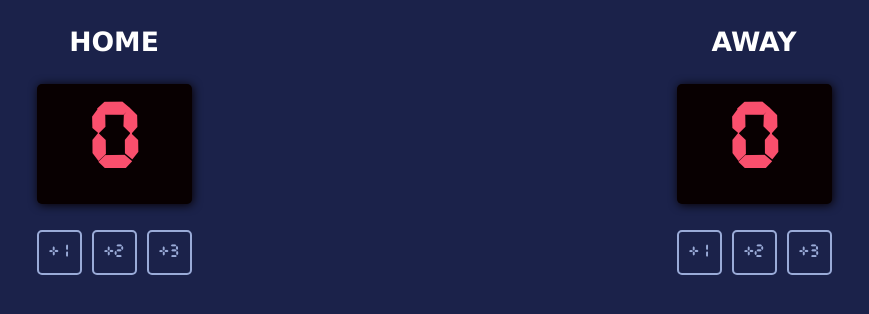
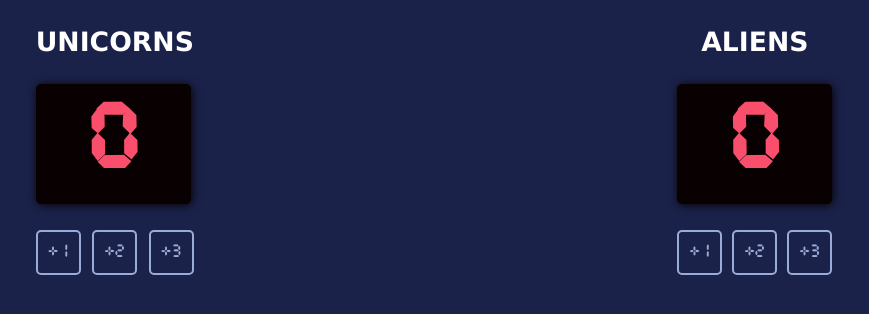
Before and after one commit to diegostdesign/scoreboard, a website built with Vite: page index.html in a window 1280 px wide. Shown: the whole page, without its empty margins (206-1075 px from the left). Built offline with nearby package versions, Linux system fonts and the light colour scheme.

Commit message:
Add customized team names

```diff
--- a/index.html
+++ b/index.html
@@ -5,7 +5,7 @@
     <body>
         <div class="container">
             <div>
-                <h3 class="header">HOME</h3>
+                <h3 class="header">UNICORNS</h3>
                 <div class="board">
                     <h2 id="scoreboard-one" class="score">0</h2>
                 </div>
@@ -16,7 +16,7 @@
                 </div>
             </div>
             <div>
-                <h3 class="header">AWAY</h3>
+                <h3 class="header">ALIENS</h3>
                 <div class="board">
                     <h2 id="scoreboard-two" class="score">0</h2>
                 </div>
```
